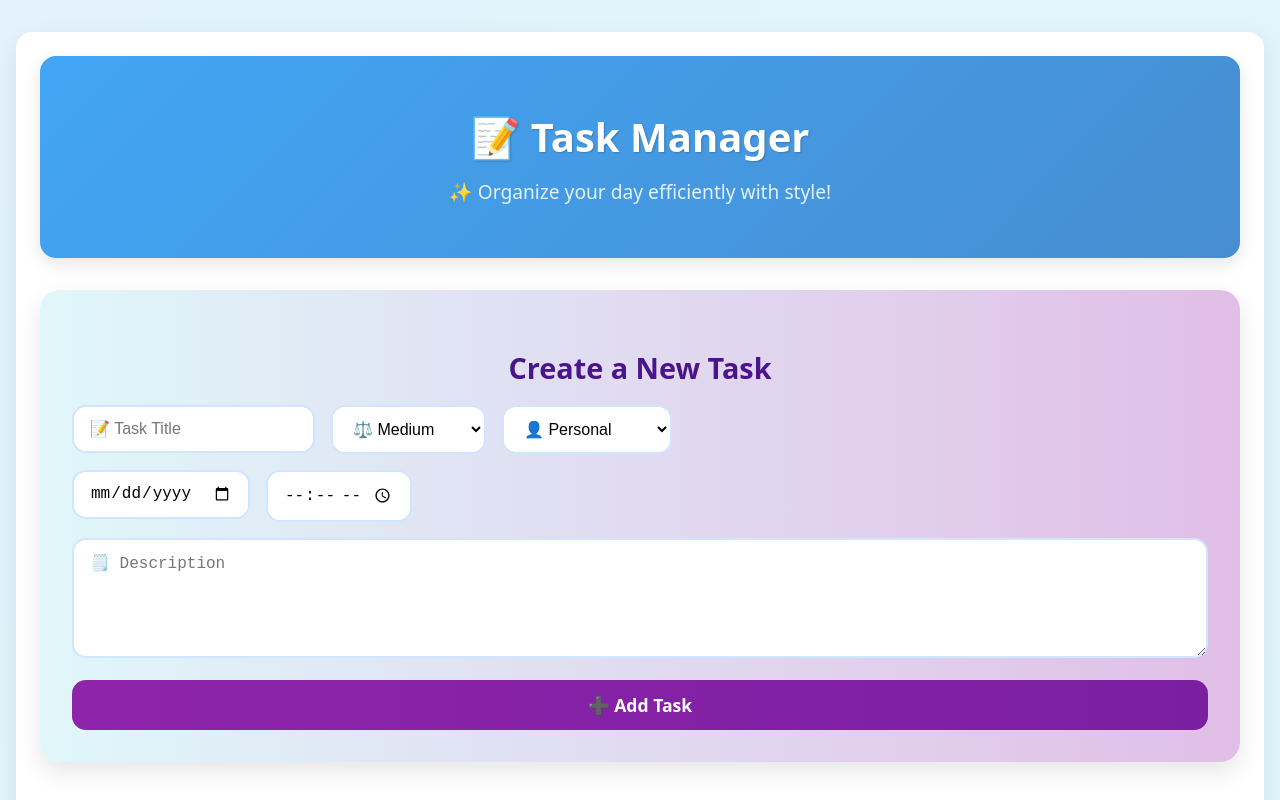
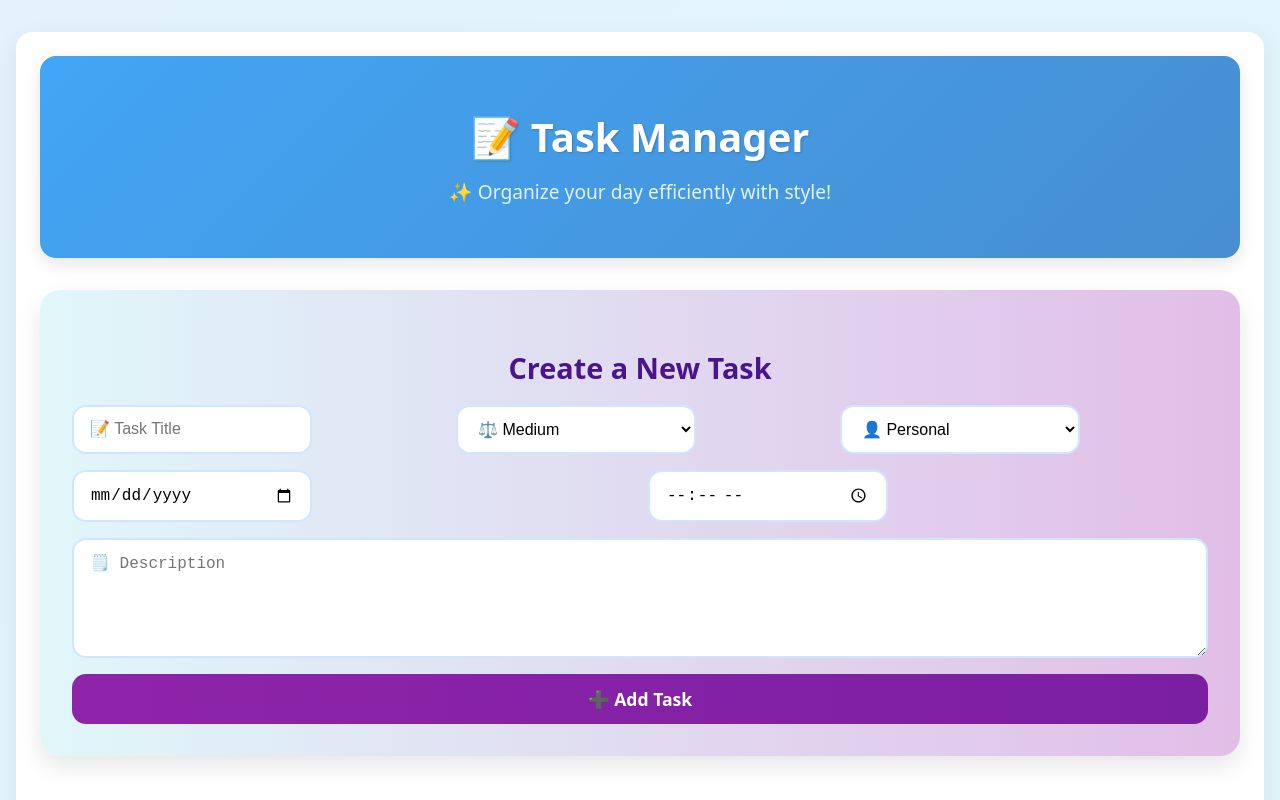
Before and after one commit to wahid022/taskManagement, a React (Vite) app: page / in a window 1280 px wide. Shown: the top 800 px of the page. Built offline with nearby package versions, Linux system fonts and the light colour scheme.

Commit message:
some adjustments in the UI input boxes

```diff
--- a/src/components/AddTaskForm/AddTaskForm.jsx
+++ b/src/components/AddTaskForm/AddTaskForm.jsx
@@ -56,7 +56,7 @@ const AddTaskForm = ({ onAddTask, editingTask }) => {
       </h2>
 
       <div className={styles.row}>
-        <div className={styles.inputWrapper}>
+        <div className={styles.fieldWrapper}>
           <input
             type="text"
             placeholder="📝 Task Title"
@@ -64,10 +64,10 @@ const AddTaskForm = ({ onAddTask, editingTask }) => {
             value={title}
             onChange={(e) => setTitle(e.target.value)}
           />
-          {errors.title && <p className={styles.error}>{errors.title}</p>}
+          {errors.title && <span className={styles.error}>{errors.title}</span>}
         </div>
 
-        <div className={styles.inputWrapper}>
+        <div className={styles.fieldWrapper}>
           <select
             className={styles.select}
             value={priority}
@@ -78,10 +78,10 @@ const AddTaskForm = ({ onAddTask, editingTask }) => {
             <option value="medium">⚖️ Medium</option>
             <option value="low">🌿 Low</option>
           </select>
-          {errors.priority && <p className={styles.error}>{errors.priority}</p>}
+          {errors.priority && <span className={styles.error}>{errors.priority}</span>}
         </div>
 
-        <div className={styles.inputWrapper}>
+        <div className={styles.fieldWrapper}>
           <select
             className={styles.select}
             value={category}
@@ -92,33 +92,33 @@ const AddTaskForm = ({ onAddTask, editingTask }) => {
             <option value="work">💼 Work</option>
             <option value="health">💪 Health</option>
           </select>
-          {errors.category && <p className={styles.error}>{errors.category}</p>}
+          {errors.category && <span className={styles.error}>{errors.category}</span>}
         </div>
       </div>
 
       <div className={styles.row}>
-        <div className={styles.inputWrapper}>
+        <div className={styles.fieldWrapper}>
           <input
             type="date"
             className={styles.input}
             value={date}
             onChange={(e) => setDate(e.target.value)}
           />
-          {errors.date && <p className={styles.error}>{errors.date}</p>}
+          {errors.date && <span className={styles.error}>{errors.date}</span>}
         </div>
 
-        <div className={styles.inputWrapper}>
+        <div className={styles.fieldWrapper}>
           <input
             type="time"
             className={styles.input}
             value={time}
             onChange={(e) => setTime(e.target.value)}
           />
-          {errors.time && <p className={styles.error}>{errors.time}</p>}
+          {errors.time && <span className={styles.error}>{errors.time}</span>}
         </div>
       </div>
 
-      <div className={styles.inputWrapper}>
+      <div className={styles.fieldWrapper}>
         <textarea
           placeholder="🗒️ Description"
           className={styles.textarea}
@@ -126,7 +126,7 @@ const AddTaskForm = ({ onAddTask, editingTask }) => {
           onChange={(e) => setDescription(e.target.value)}
         ></textarea>
         {errors.description && (
-          <p className={styles.error}>{errors.description}</p>
+          <span className={styles.error}>{errors.description}</span>
         )}
       </div>
 
--- a/src/components/AddTaskForm/AddTaskForm.module.css
+++ b/src/components/AddTaskForm/AddTaskForm.module.css
@@ -35,8 +35,13 @@
   flex-wrap: wrap;
   gap: 1rem;
   margin-bottom: 1rem;
-  width: 100%;
+  justify-content: space-between;
   box-sizing: border-box;
+}
+
+.halfWidth {
+  flex: 1 1 calc(50% - 1rem);
+  max-width: calc(50% - 1rem);
 }
 
 .input,
@@ -45,7 +50,9 @@
   font-size: 1rem;
   border-radius: 14px;
   border: 2px solid #d0e6ff;
-  flex: 1 1 200px;
+  flex: 1 1 auto;
+  width: 100%;
+  max-width: 240px;
   background-color: #ffffff;
   transition: border-color 0.3s ease, box-shadow 0.3s ease;
   box-sizing: border-box;
@@ -98,10 +105,17 @@
   box-shadow: 0 8px 20px rgba(123, 31, 162, 0.3);
 }
 
+.fieldWrapper {
+  display: flex;
+  flex-direction: column;
+  flex: 1;
+}
+
 .error {
   color: red;
-  font-size: 0.8rem;
-  margin-top: 4px;
+  font-size: 0.75rem;
+  margin-top: 2px;
+  padding-left: 2px;
 }
 
 @media (max-width: 600px) {
```
